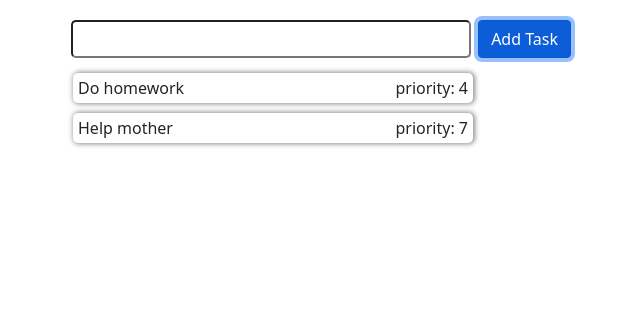
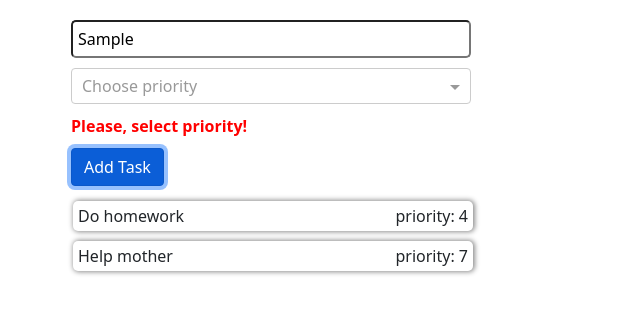
Before and after one commit to sashachekh04/TO_DO_LIST, an Angular app: page /admin in a window 1280 px wide. Both pictures are taken after typing "Sample" into the empty fields and a click on the button "Add Task". Shown: the top 314 px of the page, without its empty margins (319-959 px from the left). Built offline with nearby package versions, Linux system fonts and the light colour scheme.

Commit message:
feat(add-task): add ng-select

```diff
--- a/src/app/core/services/task-data.service.ts
+++ b/src/app/core/services/task-data.service.ts
@@ -17,14 +17,13 @@ export class TaskDataService {
   public get data(): Subject<Task[]> {
     return this.tasks$
   }
-  // public addTask(text: string): void {
-  //   const arr = this.tasks$.getValue();
-  //   arr.push({
-  //     text,
-  //     id: this.tasks$.getValue().length + 1,
-  //     isCompleted: false
-  //   })
-  //   this.tasks$.next(arr)
-  //   console.log(this.tasks$.getValue())
-  // }
+  public addTask(text: string, priority: number): void {
+    const newTask = {
+      text,
+        id: this.tasks$.getValue().length + 1,
+      isCompleted: false,
+      priority
+    }
+    this.tasks$.next([...this.tasks$.value, newTask])
+  }
 }
--- a/src/app/pages/admin-page/add-task/add-task.component.html
+++ b/src/app/pages/admin-page/add-task/add-task.component.html
@@ -5,14 +5,23 @@
   action="">
   <div class="content-wrapper">
     <input
+      placeholder="Put task text"
       formControlName="task"
       type="text">
-<!--    <ng-select></ng-select>-->
+    <div
+      *ngIf="addTaskForm.get('task')!.errors && addTaskForm.touched"
+      class="error">Area can`t be empty</div>
+    <ng-select
+      formControlName="priority"
+      [items]="priority"
+      [searchable]="false"
+      placeholder="Choose priority"
+    ></ng-select>
+    <div
+      *ngIf="addTaskForm.get('priority')!.errors && addTaskForm.touched"
+      class="error">Please, select priority!</div>
     <button
       type="submit"
       class="btn btn-primary">Add Task</button>
   </div>
-  <div
-    *ngIf="addTaskForm.get('task')!.errors && addTaskForm.touched"
-    class="error">Area can`t be empty</div>
 </form>
--- a/src/app/pages/admin-page/add-task/add-task.component.scss
+++ b/src/app/pages/admin-page/add-task/add-task.component.scss
@@ -5,11 +5,29 @@
 }
 .content-wrapper {
   display: flex;
-  align-items: center;
+  flex-direction: column;
+  align-items: flex-start;
   justify-content: space-between;
 }
 input {
   width: 400px;
   height: 38px;
   border-radius: 5px;
+  padding: 0 5px;
 }
+.error {
+  font-weight: 700;
+  color: red;
+}
+button {
+  margin-top: 10px;
+}
+:host::ng-deep {
+  ng-select{
+    margin: 10px 0;
+    width: 400px;
+    .ng-clear-wrapper {
+      display: none;
+    }
+  }
+}
--- a/src/app/pages/admin-page/add-task/add-task.component.ts
+++ b/src/app/pages/admin-page/add-task/add-task.component.ts
@@ -1,5 +1,5 @@
 import { Component, OnInit } from '@angular/core';
-import { FormBuilder, FormGroup, Validators } from "@angular/forms";
+import { UntypedFormBuilder, UntypedFormGroup, Validators } from "@angular/forms";
 import { TaskDataService } from "../../../core/services/task-data.service";
 
 @Component({
@@ -10,19 +10,30 @@ import { TaskDataService } from "../../../core/services/task-data.service";
 export class AddTaskComponent implements OnInit {
 
   public taskText: string = '';
-  public addTaskForm: FormGroup = this.fb.group({
+  public priority!: Array<number>;
+  public addTaskForm: UntypedFormGroup = this.fb.group({
     task: ['', Validators.required],
-    priority: ['Choose priority', Validators.required]
+    priority: [null, Validators.required]
   })
 
   constructor(private dataService: TaskDataService,
-              public fb: FormBuilder) { }
+              public fb: UntypedFormBuilder) {
+    this.priority = this.getPriorities()
+  }
 
   ngOnInit(): void {
   }
   public addTask(): void {
     if(this.addTaskForm.valid) {
+      this.dataService.addTask(
+        this.addTaskForm.get('task')?.value,
+        this.addTaskForm.get('priority')?.value
+      )
       this.addTaskForm.reset()
     }
   }
+
+  public getPriorities(): Array<number> {
+    return [1,2,3,4,5,6,7,8,9,10]
+  }
 }
--- a/src/styles.scss
+++ b/src/styles.scss
@@ -1 +1,2 @@
 /* You can add global styles to this file, and also import other style files */
+@import "~@ng-select/ng-select/themes/default.theme.css";
```
